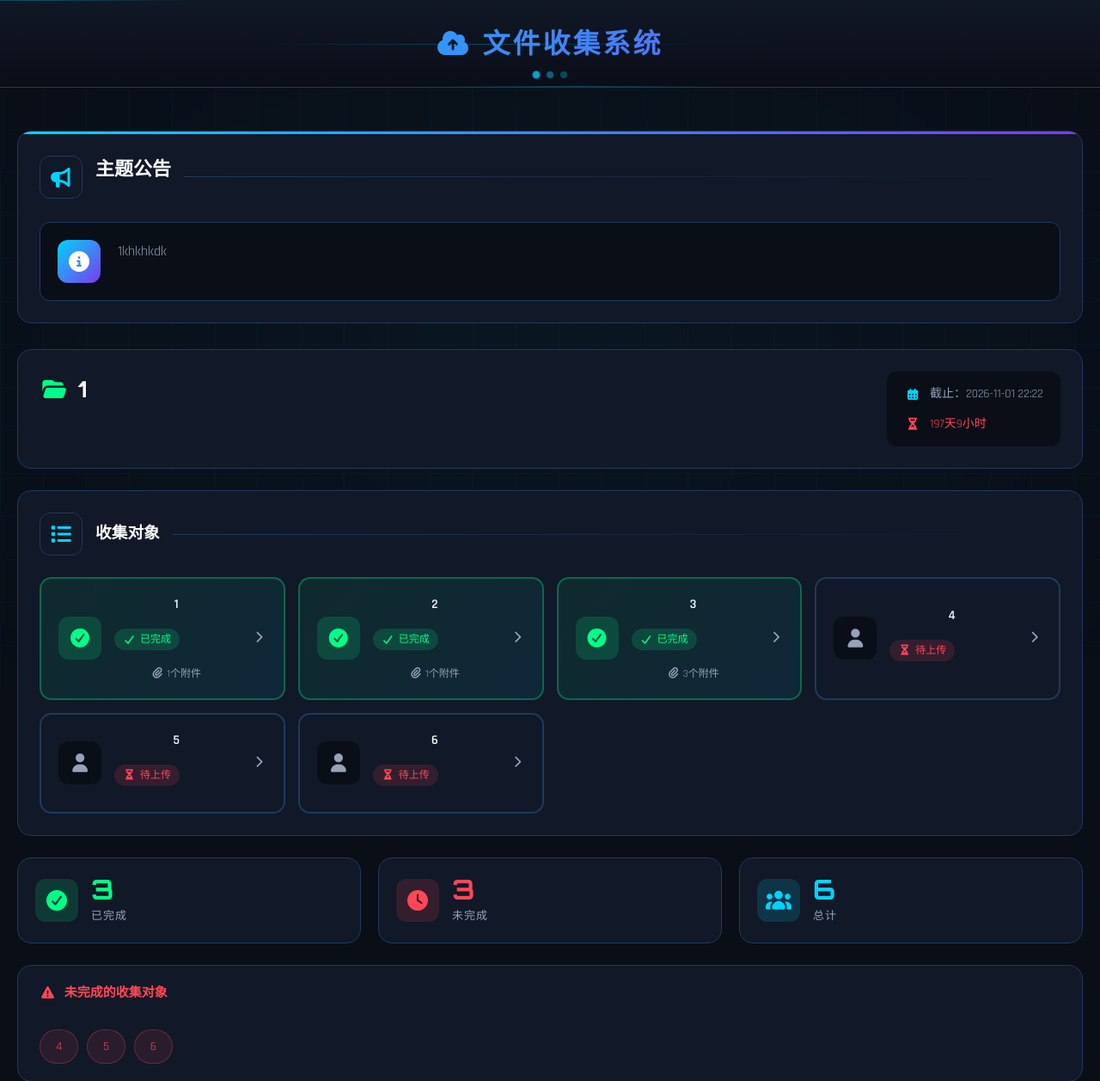
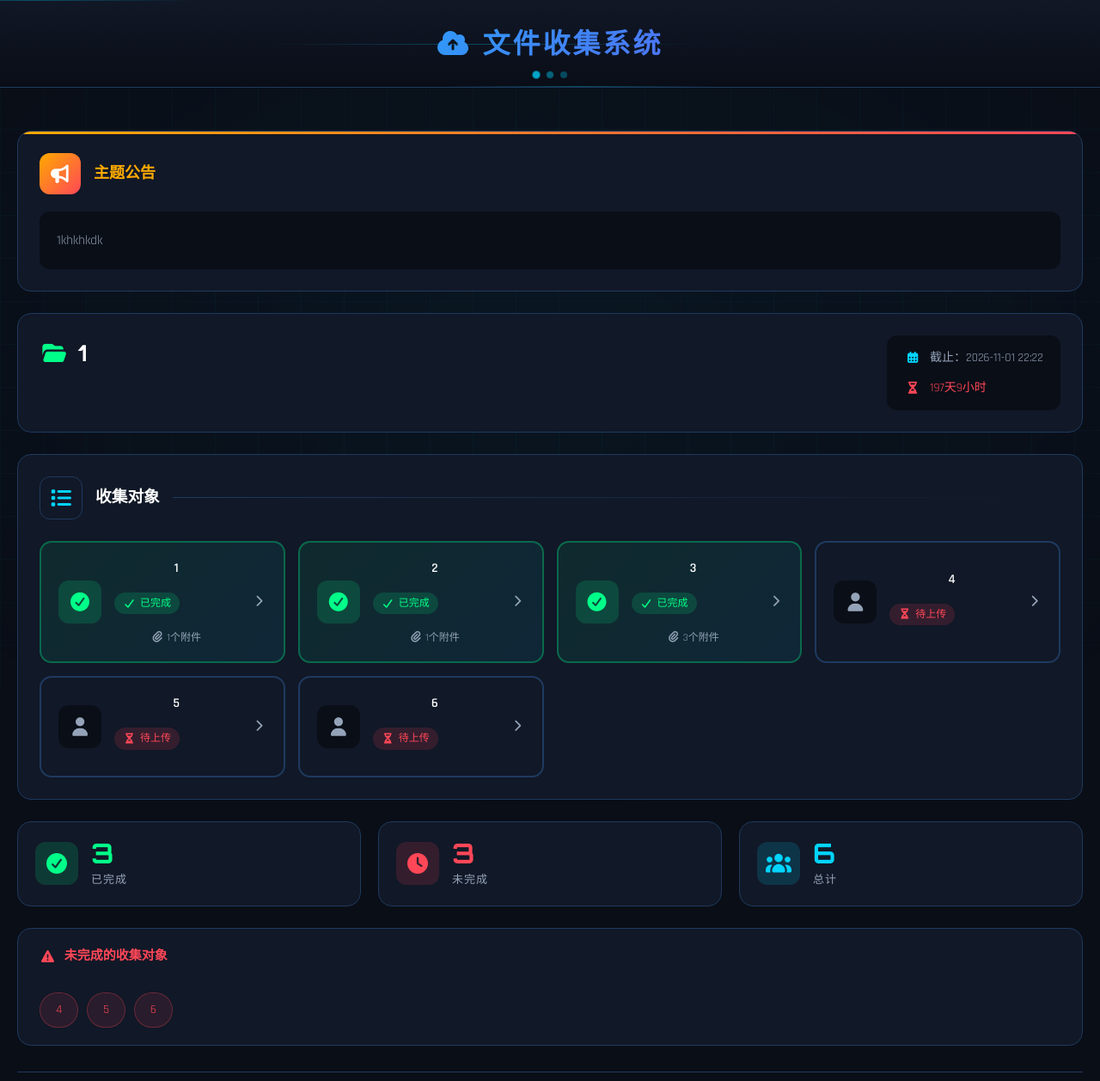
Before and after one commit to guifengxiaoyan/file-collection, a Flask app: page /theme/1 in a window 1280 px wide. Shown: the top 1257 px of the page at 86% size. Run offline with Flask 3, Linux system fonts and the light colour scheme; data comes from the database, SQL or seed files in the repository; both versions use the stored data as it was after the commit.

Commit message:
feat: 优化主题详细页公告样式，添加卡片式设计

```diff
--- a/app/templates/theme_detail.html
+++ b/app/templates/theme_detail.html
@@ -3,23 +3,23 @@
 {% block content %}
 <div class="container">
     {% if theme.announcement %}
-    <section class="announcement-section">
-        <div class="section-header-tech">
-            <div class="tech-icon"><i class="fas fa-bullhorn"></i></div>
-            <h2>主题公告</h2>
-            <div class="tech-line"></div>
+    <section class="theme-announcement-card">
+        <div class="announcement-glow"></div>
+        <div class="announcement-header">
+            <div class="announcement-icon-wrap">
+                <i class="fas fa-bullhorn"></i>
             </div>
-        <div class="announcements">
-            <div class="announcement-item announcement-themed">
-                <div class="announcement-icon">
-                    <i class="fas fa-info-circle"></i>
+            <div class="announcement-title-area">
+                <h3>主题公告</h3>
             </div>
+        </div>
+        <div class="announcement-body">
             <div class="announcement-content">
-                    {% if theme.announcement %}
                 <p>{{ theme.announcement }}</p>
-                    {% endif %}
+            </div>
             {% if theme.attachments %}
-                    <div class="attachment-list">
+            <div class="announcement-attachments">
+                <i class="fas fa-paperclip"></i>
                 {% for att in theme.attachments %}
                 <a href="{{ url_for('download_theme_attachment', attachment_id=att.id) }}" class="btn-download">
                     <i class="fas fa-download"></i> {{ att.original_name }}
@@ -27,8 +27,6 @@
                 {% endfor %}
             </div>
             {% endif %}
-                </div>
-            </div>
         </div>
     </section>
     {% endif %}
--- a/static/css/style.css
+++ b/static/css/style.css
@@ -2861,3 +2861,90 @@ footer {
     .upload-page-actions .btn { width: 100%; justify-content: center; }
     .file-actions { flex-direction: column; align-items: flex-start; gap: 10px; }
 }
+
+.theme-announcement-card {
+    background: var(--bg-card);
+    border-radius: 16px;
+    padding: 25px;
+    border: 1px solid var(--border-color);
+    position: relative;
+    overflow: hidden;
+    margin-bottom: 25px;
+}
+
+.theme-announcement-card::before {
+    content: '';
+    position: absolute;
+    top: 0;
+    left: 0;
+    right: 0;
+    height: 3px;
+    background: linear-gradient(90deg, var(--warning), var(--danger));
+}
+
+.theme-announcement-card .announcement-glow {
+    position: absolute;
+    top: -50%;
+    left: -50%;
+    width: 200%;
+    height: 200%;
+    background: radial-gradient(ellipse at center, rgba(255, 170, 0, 0.08) 0%, transparent 50%);
+    pointer-events: none;
+}
+
+.theme-announcement-card .announcement-header {
+    display: flex;
+    align-items: center;
+    gap: 15px;
+    margin-bottom: 20px;
+}
+
+.theme-announcement-card .announcement-icon-wrap {
+    width: 48px;
+    height: 48px;
+    background: linear-gradient(135deg, var(--warning) 0%, var(--danger) 100%);
+    border-radius: 12px;
+    display: flex;
+    align-items: center;
+    justify-content: center;
+    flex-shrink: 0;
+}
+
+.theme-announcement-card .announcement-icon-wrap i {
+    font-size: 22px;
+    color: white;
+}
+
+.theme-announcement-card .announcement-title-area h3 {
+    font-family: 'Orbitron', sans-serif;
+    font-size: 18px;
+    color: var(--warning);
+}
+
+.theme-announcement-card .announcement-body {
+    background: var(--bg-dark);
+    border-radius: 12px;
+    padding: 20px;
+}
+
+.theme-announcement-card .announcement-content p {
+    color: var(--text-secondary);
+    font-size: 15px;
+    line-height: 1.8;
+    margin: 0;
+}
+
+.theme-announcement-card .announcement-attachments {
+    display: flex;
+    flex-wrap: wrap;
+    gap: 10px;
+    align-items: center;
+    margin-top: 15px;
+    padding-top: 15px;
+    border-top: 1px solid var(--border-color);
+}
+
+.theme-announcement-card .announcement-attachments i {
+    color: var(--primary);
+    font-size: 14px;
+}
```
Also changed, not shown: instance/file_collection.db (added), uploads/theme_1/object_1/2.jpg (added), uploads/theme_1/object_2/1.jpg (added), uploads/theme_1/object_3/1.jpg (added), uploads/theme_1/object_3/2.jpg (added), uploads/theme_1/object_3/3.jpg (added), 2 other files. Lines whose indentation alone changed are shown as unchanged.
